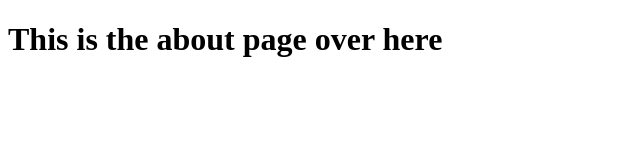
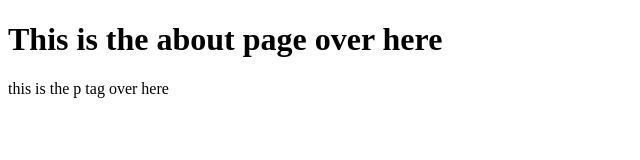
Before and after one commit to Vzyree-619/react, a plain HTML site: page about.html in a window 1280 px wide. Shown: the whole page, without its empty margins (0-640 px from the left). Drawn offline with Linux system fonts and the light colour scheme.

Commit message:
adding some more to testing

```diff
--- a/about.html
+++ b/about.html
@@ -7,5 +7,6 @@
 </head>
 <body>
     <h1>This is the about page over here</h1>
+    <p>this is the p tag over here</p>
 </body>
 </html>
```
